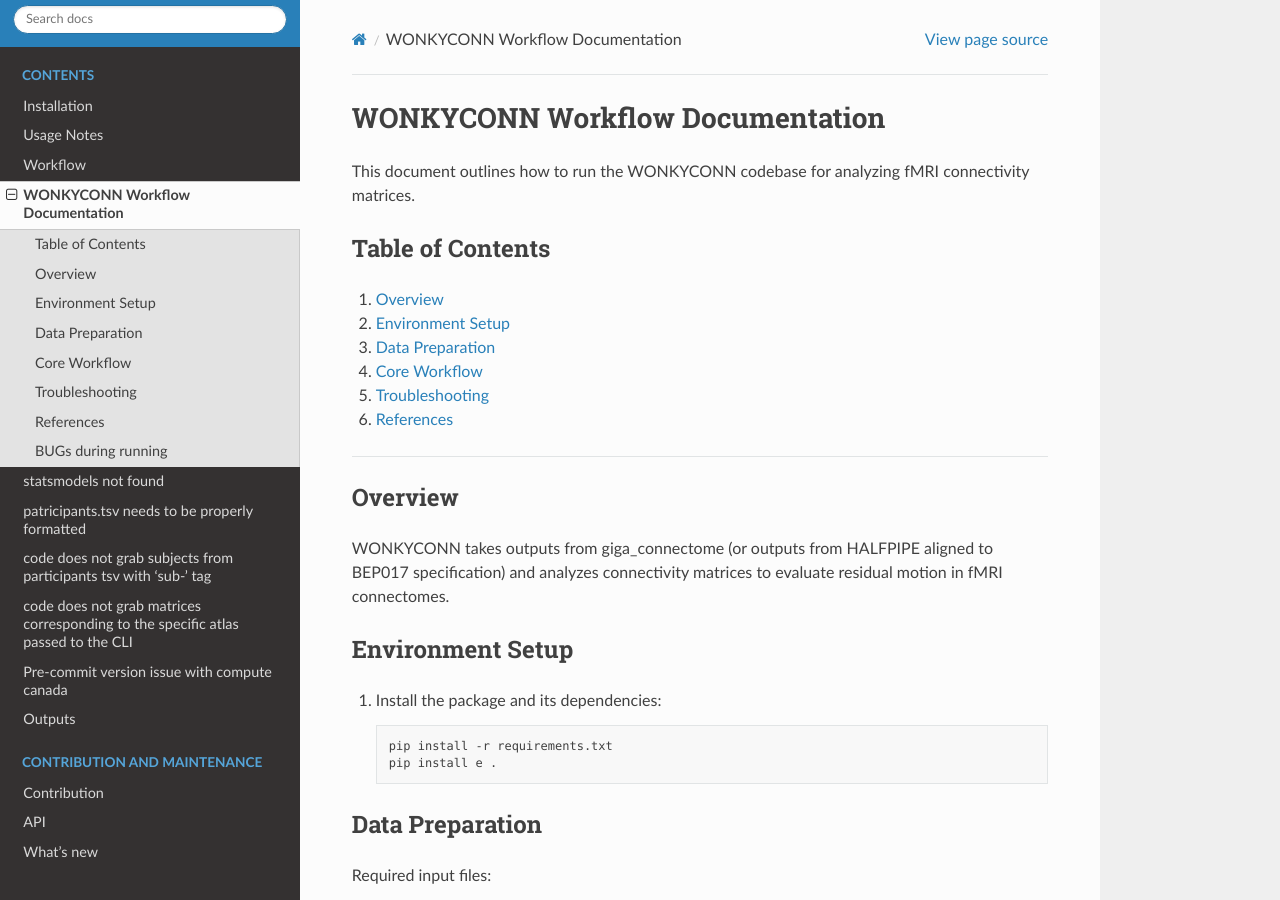
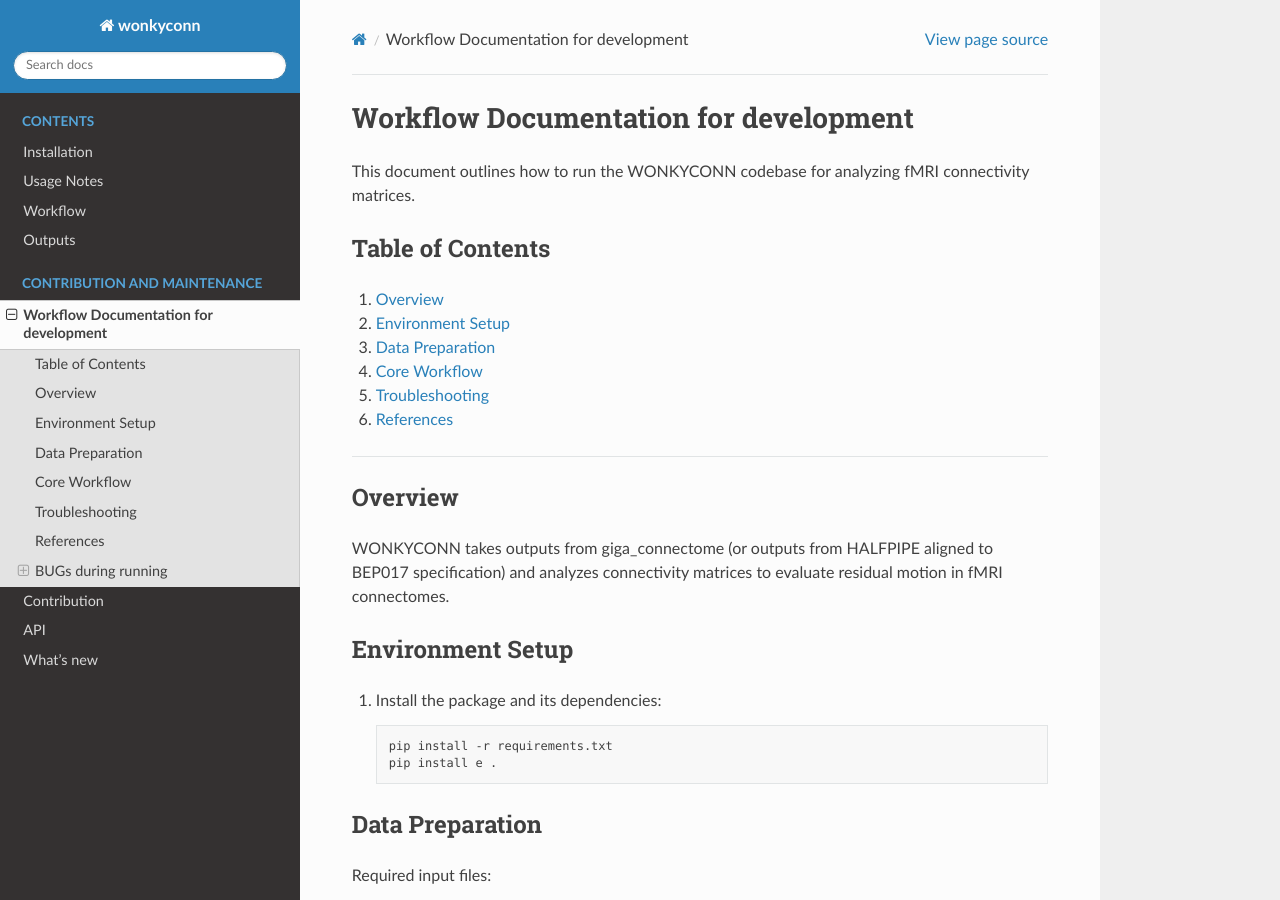
Before and after one commit to SIMEXP/wonkyconn, a Sphinx documentation site: the page built from docs/source/seann_workflow_notes.md, in a window 1280 px wide and 900 px high. Built offline with Sphinx 7.4.7 and the Read the Docs theme 3.1.0, drawn with Linux system fonts in a browser that asks for light colours.

Commit message:
fix headers

```diff
--- a/docs/source/index.rst
+++ b/docs/source/index.rst
@@ -15,13 +15,13 @@
    installation.md
    usage.md
    workflow.md
-   seann_workflow_notes.md
    outputs.md
 
 .. toctree::
    :maxdepth: 1
    :caption: Contribution and maintenance
 
+   seann_workflow_notes.md
    contributing.md
    api.rst
    changes.md
--- a/docs/source/seann_workflow_notes.md
+++ b/docs/source/seann_workflow_notes.md
@@ -1,4 +1,4 @@
-# WONKYCONN Workflow Documentation
+# Workflow Documentation for development
 
 This document outlines how to run the WONKYCONN codebase for analyzing fMRI connectivity matrices.
 
@@ -94,7 +94,7 @@
 
 ## BUGs during running
 
-# statsmodels not found
+### statsmodels not found
 Traceback (most recent call last):
   File "/lustre07/scratch/seann/wonkyconn/wonkyconnenv/bin/wonkyconn", line 5, in <module>
     from wonkyconn.run import main
@@ -107,19 +107,18 @@
 ModuleNotFoundError: No module named 'statsmodels'
 - Fix: added 'statsmodels' to pyproject.toml
 
-# patricipants.tsv needs to be properly formatted
+### patricipants.tsv needs to be properly formatted
 - see prepare_participantstsv.py for quick conversion script.
 - note: participants.tsv files can vary widely and prepare_participantstsv.py cannot handle all cases. Please visually inspect the participants.tsv and change it if needed to the formatting described above in Data Preparation.
 
-# code does not grab subjects from participants tsv with 'sub-' tag
+### code does not grab subjects from participants tsv with 'sub-' tag
 - Fix: see changes to make_record in workflow.py
 
-# code does not grab matrices corresponding to the specific atlas passed to the CLI
+### code does not grab matrices corresponding to the specific atlas passed to the CLI
 - Fix: see modifications to workflow.py, filtering connectivity matrix loaded from input path for only the specified atlas. all other relmat files from other atlas are not loaded.
 
 
-
-# Pre-commit version issue with compute canada
+### Pre-commit version issue with compute canada
 - Currently we use pre-commit version: 4.2.0+computecanada
 - This breaks because of the +computecanada tag. ValueError: invalid literal for int() with base 10: '0+computecanada'
 
```
